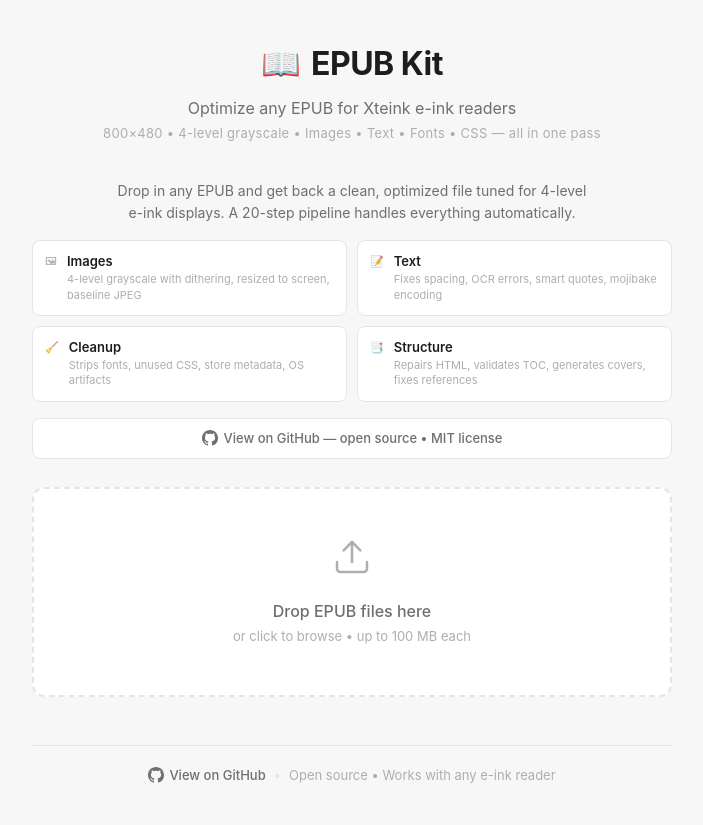
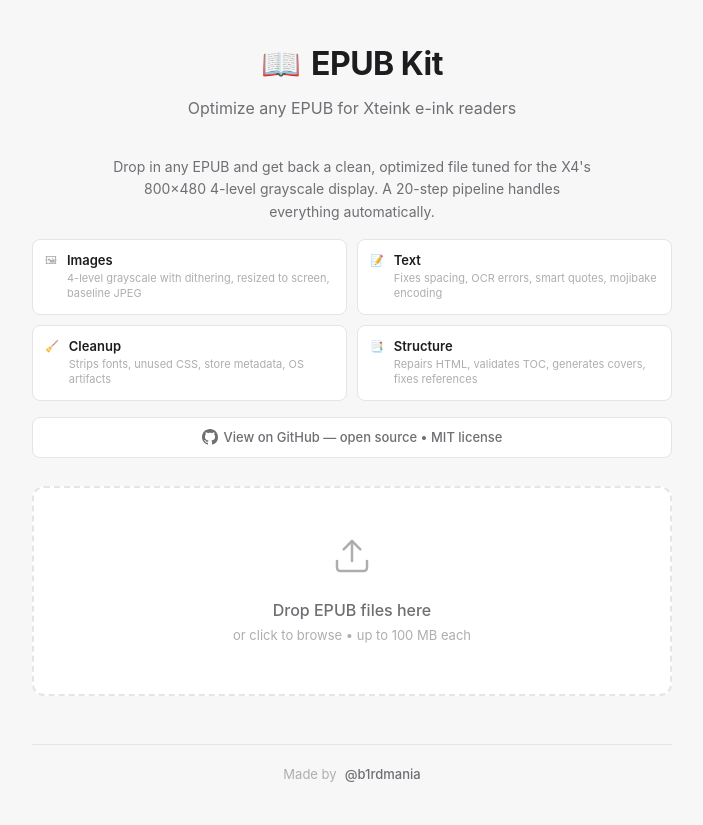
Before and after one commit to b1rdmania/epubkit, a FastAPI app: page / in a window 1280 px wide. Shown: the whole page, without its empty margins (288-991 px from the left). After the commit the page ends 782 px from the top, so only its background shows below. Run offline with FastAPI, Linux system fonts and the light colour scheme.

Commit message:
Remove repetition from landing page
Drop the subtitle-detail line (specs now in about lead), simplify
footer to just maker credit (GitHub link already prominent above).

Co-Authored-By: Claude Opus 4.6 <noreply@anthropic.com>

```diff
--- a/templates/index.html
+++ b/templates/index.html
@@ -29,12 +29,11 @@
                 <h1>EPUB Kit</h1>
             </div>
             <p class="subtitle">Optimize any EPUB for Xteink e-ink readers</p>
-            <p class="subtitle-detail">800&times;480 &bull; 4-level grayscale &bull; Images &bull; Text &bull; Fonts &bull; CSS &mdash; all in one pass</p>
         </header>
 
         <!-- About -->
         <div class="about-section">
-            <p class="about-lead">Drop in any EPUB and get back a clean, optimized file tuned for 4-level e-ink displays. A 20-step pipeline handles everything automatically.</p>
+            <p class="about-lead">Drop in any EPUB and get back a clean, optimized file tuned for the X4's 800&times;480 4-level grayscale display. A 20-step pipeline handles everything automatically.</p>
             <div class="about-grid">
                 <div class="about-item">
                     <span class="about-icon">🖼</span>
@@ -223,16 +222,7 @@
 
         <!-- Footer -->
         <footer>
-            <p>
-                <a href="https://github.com/b1rdmania/epubkit" target="_blank" rel="noopener">
-                    <svg viewBox="0 0 16 16" width="16" height="16" fill="currentColor" class="github-icon">
-                        <path d="M8 0C3.58 0 0 3.58 0 8c0 3.54 2.29 6.53 5.47 7.59.4.07.55-.17.55-.38 0-.19-.01-.82-.01-1.49-2.01.37-2.53-.49-2.69-.94-.09-.23-.48-.94-.82-1.13-.28-.15-.68-.52-.01-.53.63-.01 1.08.58 1.23.82.72 1.21 1.87.87 2.33.66.07-.52.28-.87.51-1.07-1.78-.2-3.64-.89-3.64-3.95 0-.87.31-1.59.82-2.15-.08-.2-.36-1.02.08-2.12 0 0 .67-.21 2.2.82.64-.18 1.32-.27 2-.27.68 0 1.36.09 2 .27 1.53-1.04 2.2-.82 2.2-.82.44 1.1.16 1.92.08 2.12.51.56.82 1.27.82 2.15 0 3.07-1.87 3.75-3.65 3.95.29.25.54.73.54 1.48 0 1.07-.01 1.93-.01 2.2 0 .21.15.46.55.38A8.013 8.013 0 0016 8c0-4.42-3.58-8-8-8z"/>
-                    </svg>
-                    View on GitHub
-                </a>
-                <span class="footer-sep">&bull;</span>
-                <span class="footer-note">Open source &bull; Works with any e-ink reader</span>
-            </p>
+            <p>Made by <a href="https://github.com/b1rdmania" target="_blank" rel="noopener">@b1rdmania</a></p>
         </footer>
     </div>
 
```
